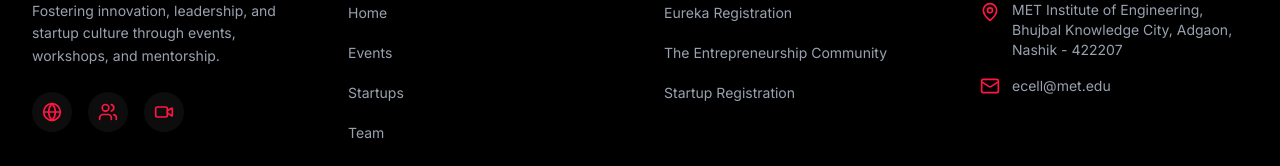
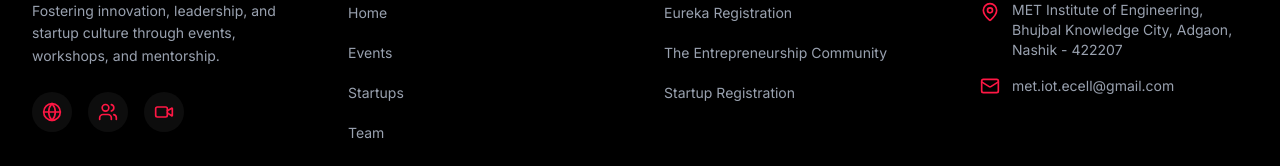
Before and after one commit to Relvixx/Eurekha_Registration_Form, a Next.js app: page /eureka in a window 1280 px wide. Shown: the part 1113-1279 px from the top of the page. Built offline with nearby package versions, Linux system fonts and the light colour scheme.

Commit message:
Update footer links

```diff
--- a/src/components/layout/SiteFooter.tsx
+++ b/src/components/layout/SiteFooter.tsx
@@ -24,7 +24,7 @@
             <a href="https://www.linkedin.com/company/ecell-met/" target="_blank" rel="noopener noreferrer" className="w-10 h-10 rounded-full bg-white/5 flex items-center justify-center text-[#FF1744] hover:bg-[#FF1744]/10 transition-colors focus-ring" aria-label="LinkedIn">
               <Users size={20} />
             </a>
-            <a href="https://www.youtube.com/@ecell_met" target="_blank" rel="noopener noreferrer" className="w-10 h-10 rounded-full bg-white/5 flex items-center justify-center text-[#FF1744] hover:bg-[#FF1744]/10 transition-colors focus-ring" aria-label="YouTube">
+            <a href="https://www.youtube.com/@ecell-met-live/streams" target="_blank" rel="noopener noreferrer" className="w-10 h-10 rounded-full bg-white/5 flex items-center justify-center text-[#FF1744] hover:bg-[#FF1744]/10 transition-colors focus-ring" aria-label="YouTube">
               <Video size={20} />
             </a>
           </div>
@@ -61,7 +61,7 @@
             </li>
             <li className="flex items-center gap-3">
               <Mail size={20} className="text-[#FF1744] shrink-0" />
-              <a href="mailto:ecell@met.edu" className="text-sm text-gray-400 hover:text-white transition-colors focus-ring rounded">ecell@met.edu</a>
+              <a href="mailto:met.iot.ecell@gmail.com" className="text-sm text-gray-400 hover:text-white transition-colors focus-ring rounded">met.iot.ecell@gmail.com</a>
             </li>
           </ul>
         </div>
```
